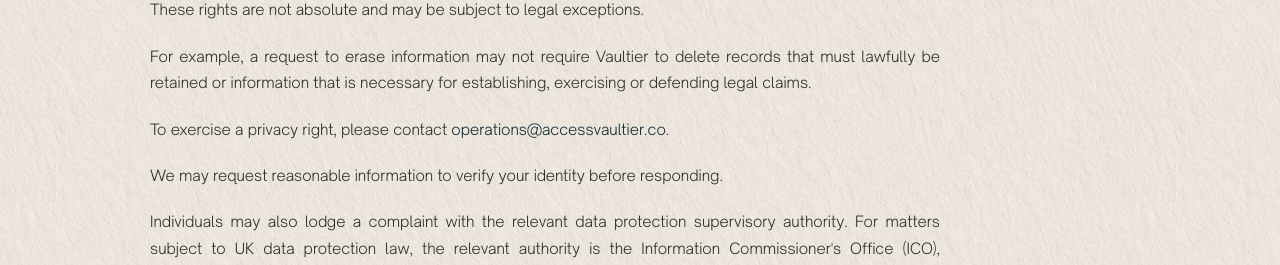
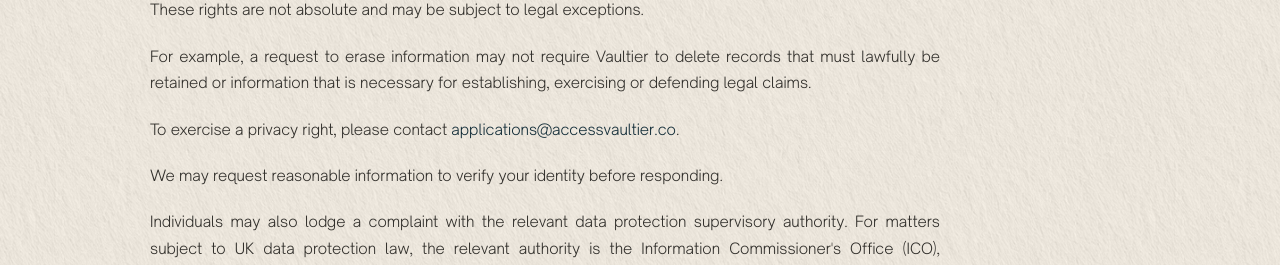
Before and after one commit to lali-vaultier/vaultier-website, a Next.js app: page /privacy in a window 1280 px wide. Shown: the part 8236-8501 px from the top of the page. Built offline with nearby package versions, Linux system fonts and the light colour scheme.

Commit message:
Update site-wide contact email

```diff
--- a/app/page.tsx
+++ b/app/page.tsx
@@ -709,7 +709,7 @@ export default function Home() {
               Security
             </a>
             <Link href="/terms" tabIndex={securityVisible ? 0 : -1}>Terms</Link>
-            <a href="mailto:operations@accessvaultier.co" tabIndex={securityVisible ? 0 : -1}>Contact</a>
+            <a href="mailto:applications@accessvaultier.co" tabIndex={securityVisible ? 0 : -1}>Contact</a>
           </nav>
         </div>
       </section>
--- a/app/privacy/page.tsx
+++ b/app/privacy/page.tsx
@@ -201,7 +201,7 @@ export default function PrivacyPage() {
             <p><strong className="legal-label">Right to object:</strong> You may object to processing based on legitimate interests in circumstances provided by applicable law. You have the right to object at any time to the processing of your personal information for direct marketing.</p>
             <p>These rights are not absolute and may be subject to legal exceptions.</p>
             <p>For example, a request to erase information may not require Vaultier to delete records that must lawfully be retained or information that is necessary for establishing, exercising or defending legal claims.</p>
-            <p>To exercise a privacy right, please contact <a href="mailto:operations@accessvaultier.co">operations@accessvaultier.co</a>.</p>
+            <p>To exercise a privacy right, please contact <a href="mailto:applications@accessvaultier.co">applications@accessvaultier.co</a>.</p>
             <p>We may request reasonable information to verify your identity before responding.</p>
             <p>Individuals may also lodge a complaint with the relevant data protection supervisory authority. For matters subject to UK data protection law, the relevant authority is the Information Commissioner&apos;s Office (ICO), accessible at <a href="https://ico.org.uk">https://ico.org.uk</a>.</p>
           </section>
@@ -258,7 +258,7 @@ export default function PrivacyPage() {
               <strong>VAULTIER</strong><br />
               <span className="legal-label">Legal entity:</span> VAULTIER FZ-LLC<br />
               <span className="legal-label">Registered address:</span> VUNE2853, Compass Building - Al Hulaila, Al Hulaila Industrial Zone-FZ, Ras Al Khaimah, United Arab Emirates<br />
-              <span className="legal-label">General enquiries:</span> <a href="mailto:operations@accessvaultier.co">operations@accessvaultier.co</a><br />
+              <span className="legal-label">General enquiries:</span> <a href="mailto:applications@accessvaultier.co">applications@accessvaultier.co</a><br />
               <span className="legal-label">Website:</span> <a href="https://vaultier.co">https://vaultier.co</a>
             </address>
             <p>Where required, details of Vaultier&apos;s appointed data protection officer or UK representative will also be made available.</p>
--- a/app/professional-access/layout.tsx
+++ b/app/professional-access/layout.tsx
@@ -23,7 +23,7 @@ export default function ProfessionalAccessLayout({ children }: { children: React
           <Link href="/privacy">Privacy</Link>
           <Link href="/#security">Security</Link>
           <Link href="/terms">Terms</Link>
-          <a href="mailto:operations@accessvaultier.co">Contact</a>
+          <a href="mailto:applications@accessvaultier.co">Contact</a>
         </nav>
       </footer>
     </main>
--- a/app/terms/page.tsx
+++ b/app/terms/page.tsx
@@ -201,7 +201,7 @@ export default function TermsPage() {
               <strong>VAULTIER</strong><br />
               <span className="legal-label">Legal entity:</span> VAULTIER FZ-LLC<br />
               <span className="legal-label">Registered address:</span> VUNE2853, Compass Building - Al Hulaila, Al Hulaila Industrial Zone-FZ, Ras Al Khaimah, United Arab Emirates<br />
-              <span className="legal-label">General enquiries:</span> <a href="mailto:operations@accessvaultier.co">operations@accessvaultier.co</a><br />
+              <span className="legal-label">General enquiries:</span> <a href="mailto:applications@accessvaultier.co">applications@accessvaultier.co</a><br />
               <span className="legal-label">Website:</span> <a href="https://vaultier.co">https://vaultier.co</a>
             </address>
           </section>
```
